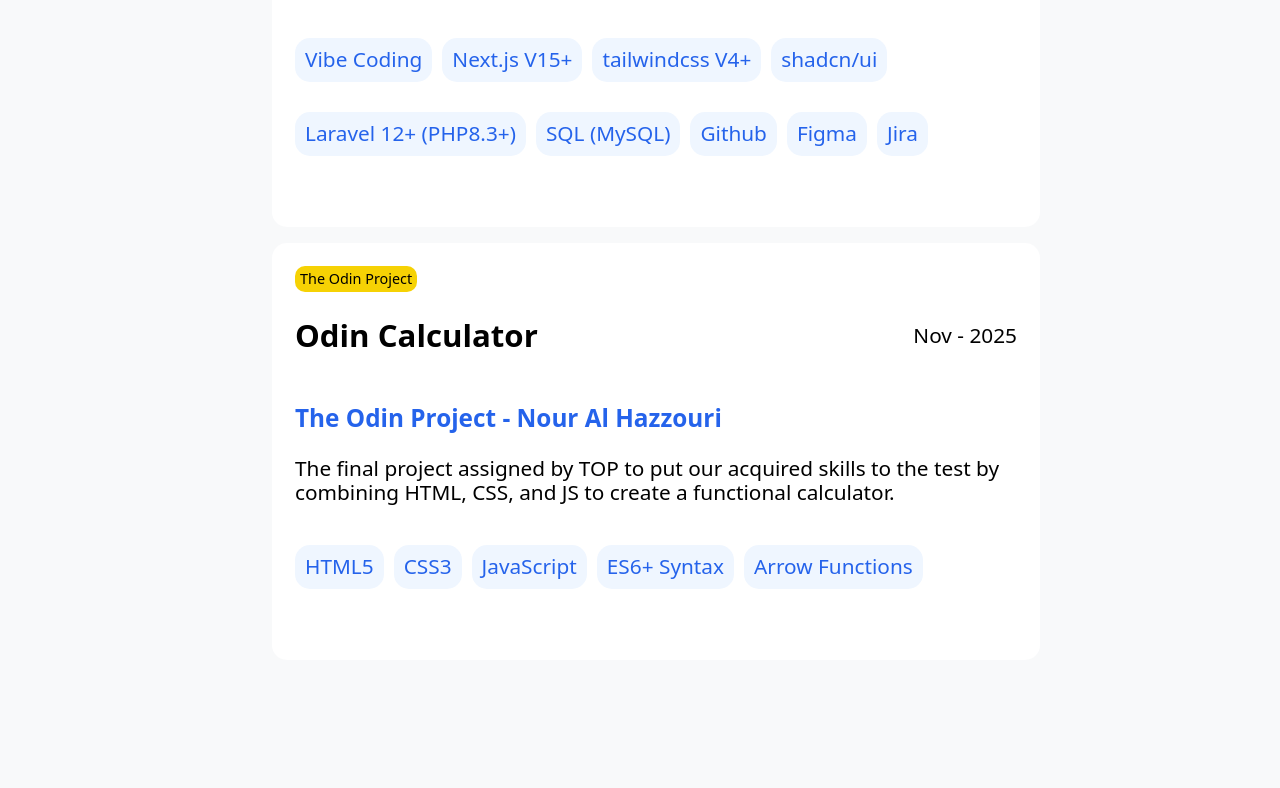
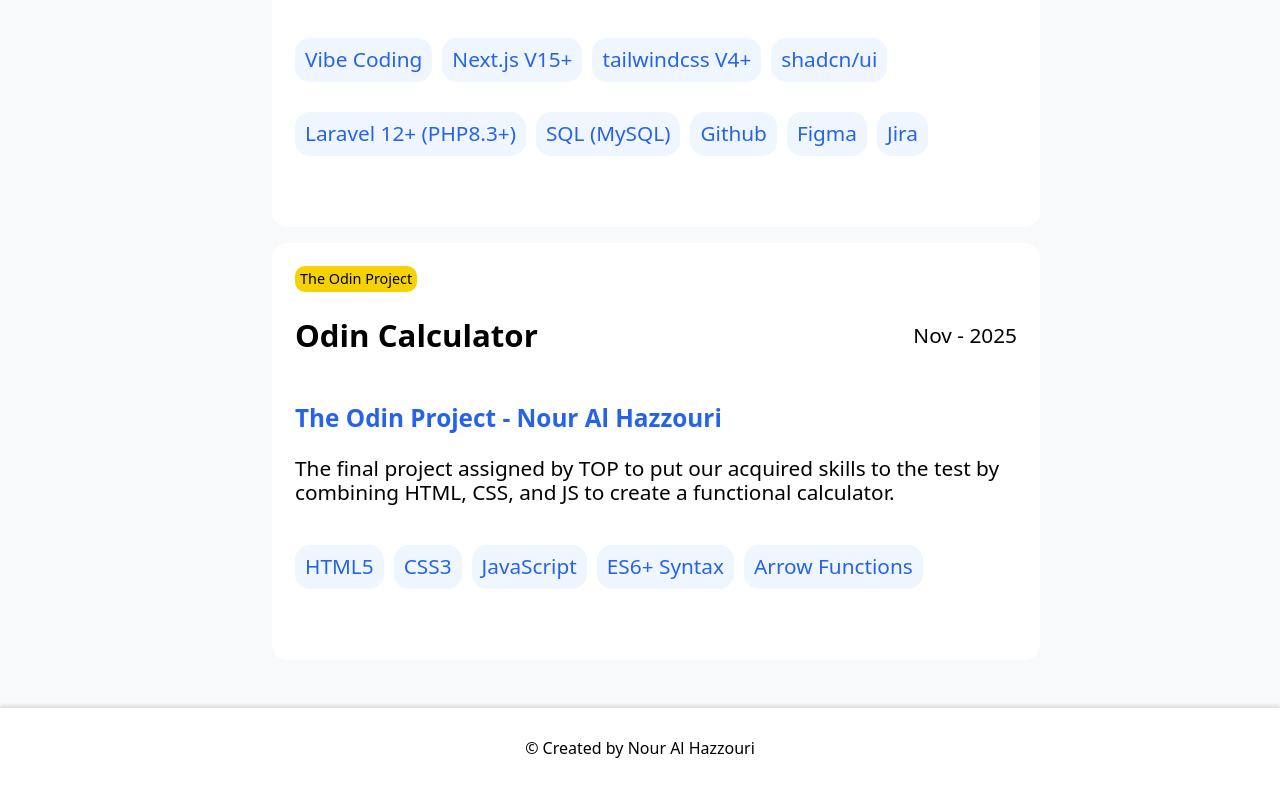
Before and after one commit to Nour-Al-Hazzouri/my-portfolio, a website: page pages/experience.html in a window 1280 px wide. Shown: the part 1910-2698 px from the top of the page. Before the commit the page ends 2618 px from the top, so only its background shows below. Drawn offline with nearby package versions, Linux system fonts and the light colour scheme.

Commit message:
Added missing footer to experience page

```diff
--- a/pages/experience.html
+++ b/pages/experience.html
@@ -101,5 +101,8 @@
             </div>
         </div>
     </main>
+    <footer>
+        &copy; Created by Nour Al Hazzouri
+    </footer>
 </body>
 </html>
```
